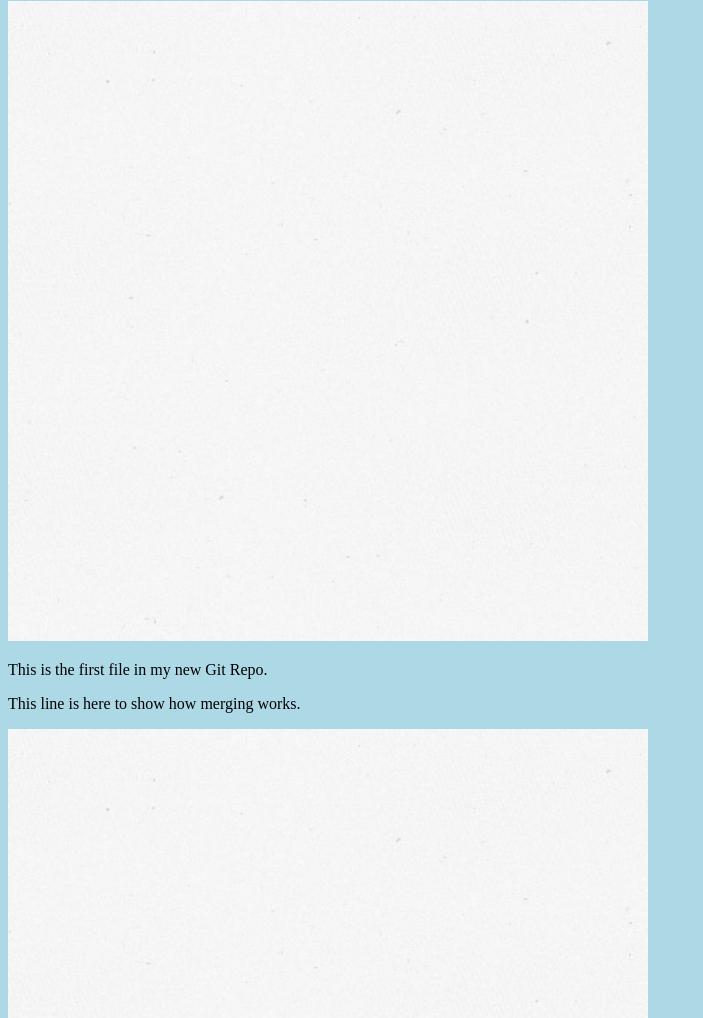
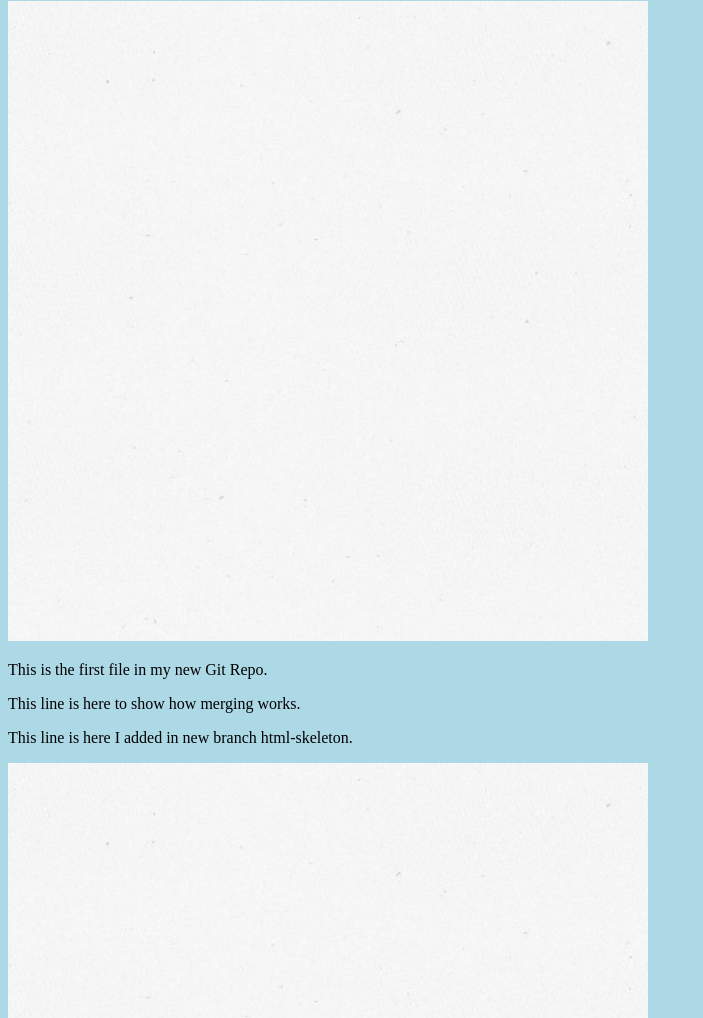
Before and after one commit to sundarakota/hello-world, a plain HTML site: page index.html in a window 1280 px wide. Shown: the part 79-1097 px from the top of the page, without its empty margins (0-703 px from the left). Drawn offline with Linux system fonts and the light colour scheme.

```diff
--- a/index.html
+++ b/index.html
@@ -10,6 +10,7 @@
 <div><img src="img_hello_world.jpg" alt="Hello World from Space" style="width:100%;max-width:640px"></div>
 <p>This is the first file in my new Git Repo.</p>
 <p>This line is here to show how merging works.</p>
+<p>This line is here I added in new branch html-skeleton.</p>
 <div><img src="img_hello_git.jpg" alt="Hello Git" style="width:100%;max-width:640px"></div>
 
 </body>
```
